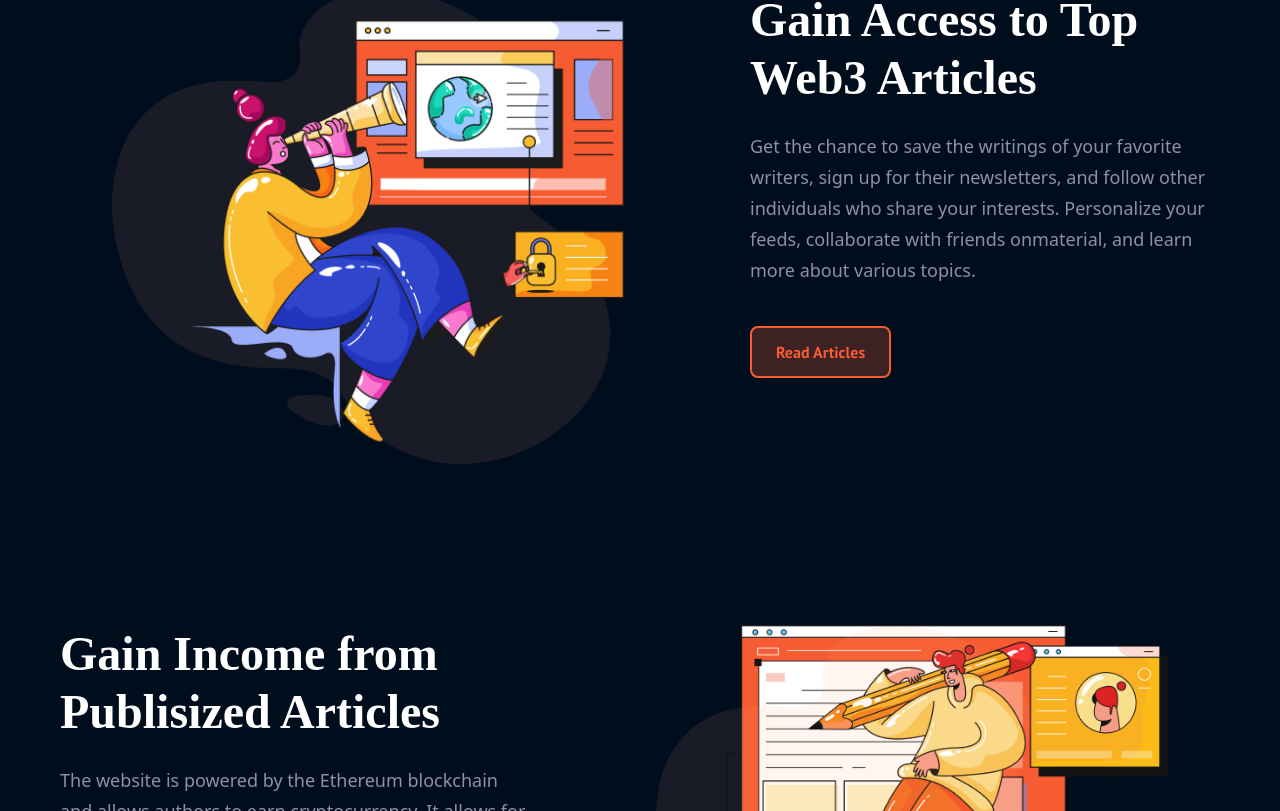
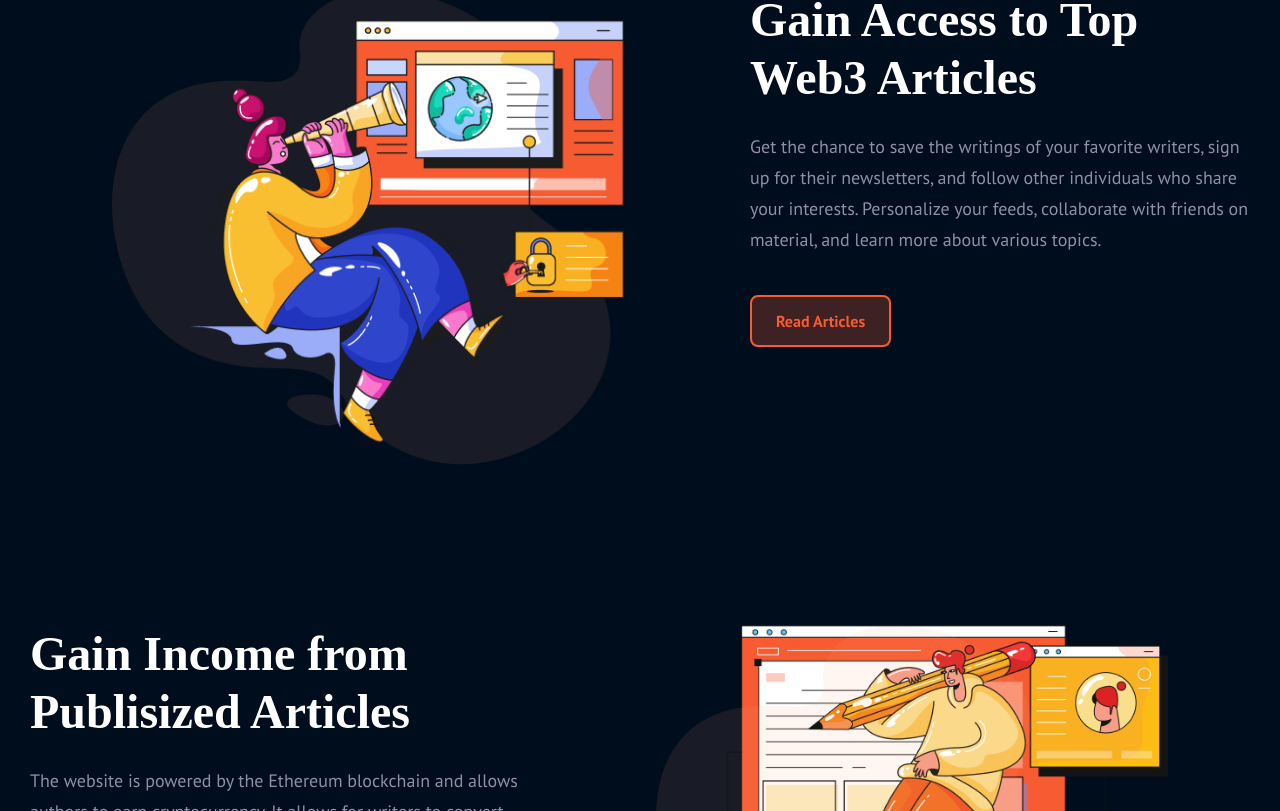
Before and after one commit to arcteggzz/phoenix-blog, a React (Vite) app: page / in a window 1280 px wide. Shown: the part 2029-2840 px from the top of the page. Built offline with nearby package versions, Linux system fonts and the light colour scheme; a web font is replaced by a local one.

Commit message:
style: minor fixes for text width

```diff
--- a/src/Components/PhoenixFeature.jsx
+++ b/src/Components/PhoenixFeature.jsx
@@ -26,7 +26,7 @@ const PhoenixFeature = ({ features }) => {
           >
             {features.headerText}
           </h2>
-          <h3 className="text-subtleGrey font-normal lg:text-[18px] md:text-[16px] sm:text-[16px] mt-[24px] lg:w-[470px] md:w-[300px] lg:leading-[31px] md:leading-[24px]">
+          <h3 className="text-subtleGrey font-normal font-ptSans lg:text-[18px] md:text-[16px] sm:text-[16px] mt-[24px] lg:w-[500px] md:w-[300px] lg:leading-[31px] md:leading-[24px]">
             {features.paragraphText}
           </h3>
           <button className="md:px-[24px] sm:px-[16px] md:py-[12px] sm:py-[8px] bg-[rgba(247,91,49,0.25)] rounded-[8px] text-primary mt-[40px] font-bold font-ptSans border-2 border-primary">
--- a/src/MainApp2.jsx
+++ b/src/MainApp2.jsx
@@ -18,7 +18,7 @@ const MainApp = () => {
       order: 0,
       headerText: "Gain Access to Top Web3 Articles",
       paragraphText:
-        "Get the chance to save the writings of your favorite writers, sign up for their newsletters, and follow other individuals who share your interests. Personalize your feeds, collaborate with friends onmaterial, and learn more about various topics.",
+        "Get the chance to save the writings of your favorite writers, sign up for their newsletters, and follow other individuals who share your interests. Personalize your feeds, collaborate with friends on material, and learn more about various topics.",
       buttonText: "Read Articles",
       image: features1,
     },
```
